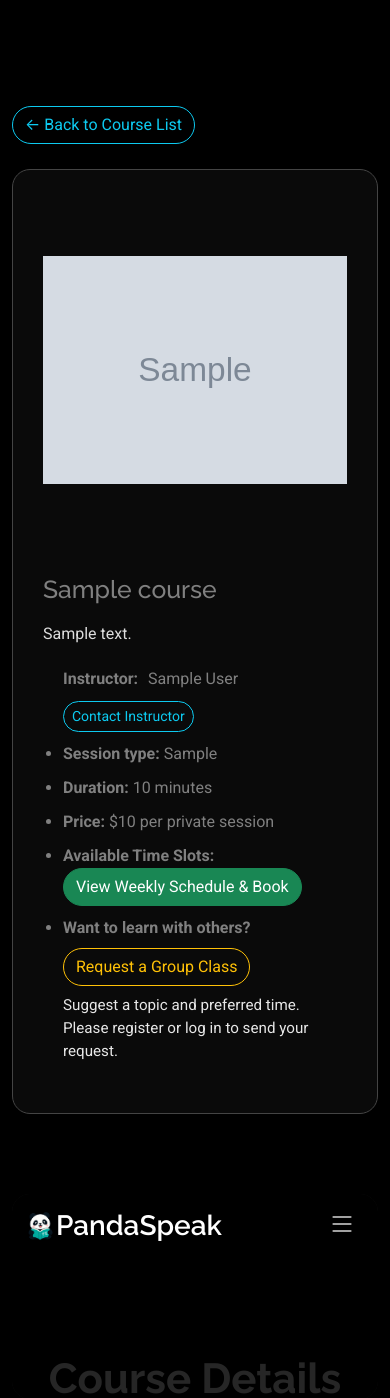
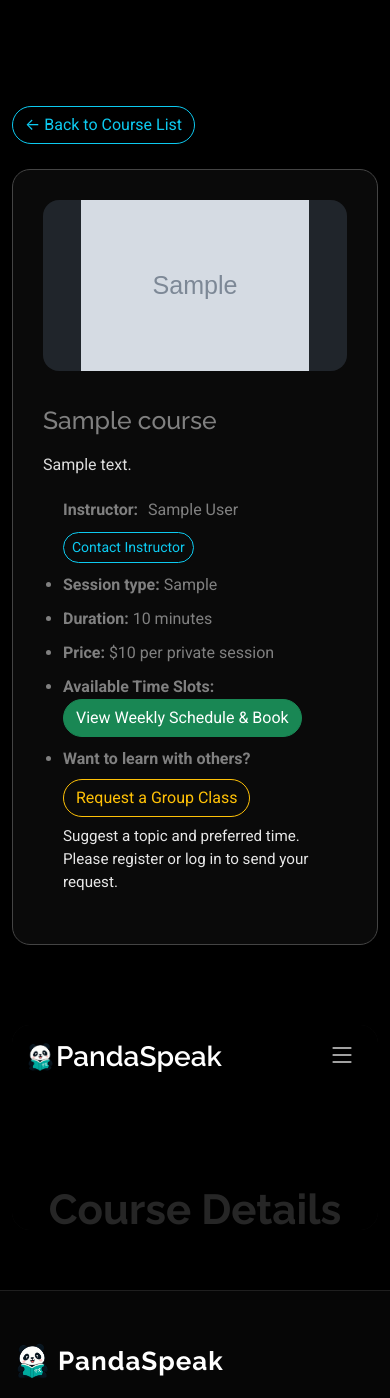
Before and after one commit to cecemoo/PandaSpeak, a Django app: template course/templates/course/course_detail.html in a window 390 px wide. Shown: the part 317-1715 px from the top of the page. Run offline with Django 5.2, Linux system fonts and the light colour scheme; the template is opened without the code that fills it: most values are stand-ins (such as "Sample title", 1, 10 or a date in 2020); grey boxes marked "Sample" are stand-in pictures; parts of the project's set-up code (start-up, migrations or seed data) failed here and were passed over; some libraries are stand-ins or nearby versions.

Commit message:
Use responsive 16:9 image frame on course detail pages without cropping

```diff
--- a/course/templates/course/course_detail.html
+++ b/course/templates/course/course_detail.html
@@ -15,12 +15,13 @@
     border-radius: 18px;
     background: rgba(255,255,255,.04);
 }
-/* Keep every course image the same size, including the default image. */
+/* Give every course image the same responsive 16:9 display frame. */
 .course-image-box {
     width: 100%;
-    height: 340px;
+    aspect-ratio: 16 / 9;
     overflow: hidden;
     border-radius: 16px;
+    background-color: #20252b;
 }
 
 .course-image-box img {
```
